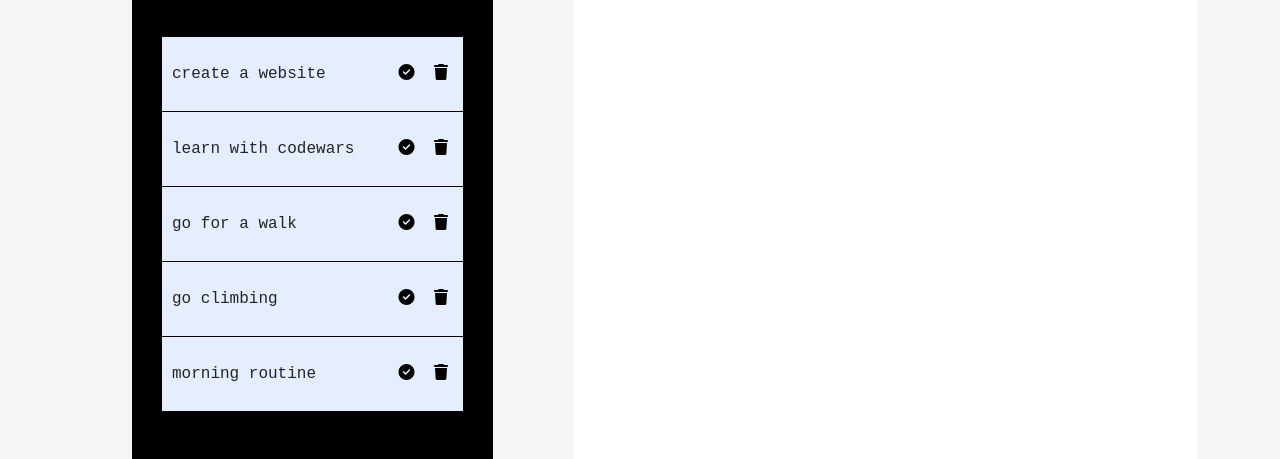
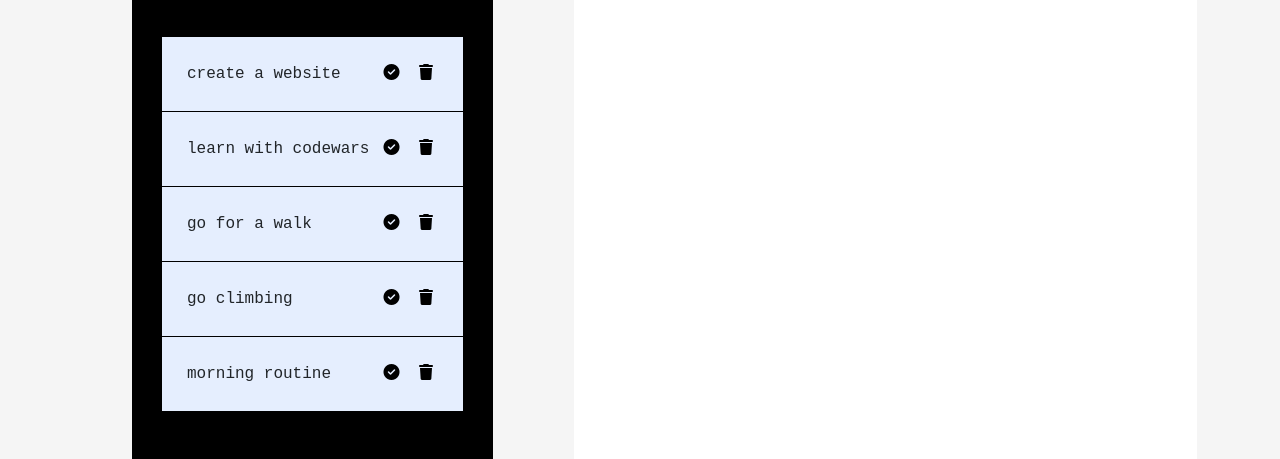
Before and after one commit to Run8unny/SimpleJs, a plain HTML site: page index.html in a window 1280 px wide. Shown: the part 269-728 px from the top of the page. Drawn offline with nearby package versions, Linux system fonts and the light colour scheme; a web font is replaced by a local one.

Commit message:
style changes

```diff
--- a/style.css
+++ b/style.css
@@ -219,7 +219,7 @@ a {
 
 .todos__list li {
     width: 100%;
-    padding: 15px 10px;
+    padding: 15px 25px;
     background: rgb(229, 238, 254);
     list-style: none;
     border-bottom: 1px solid #000;
```
